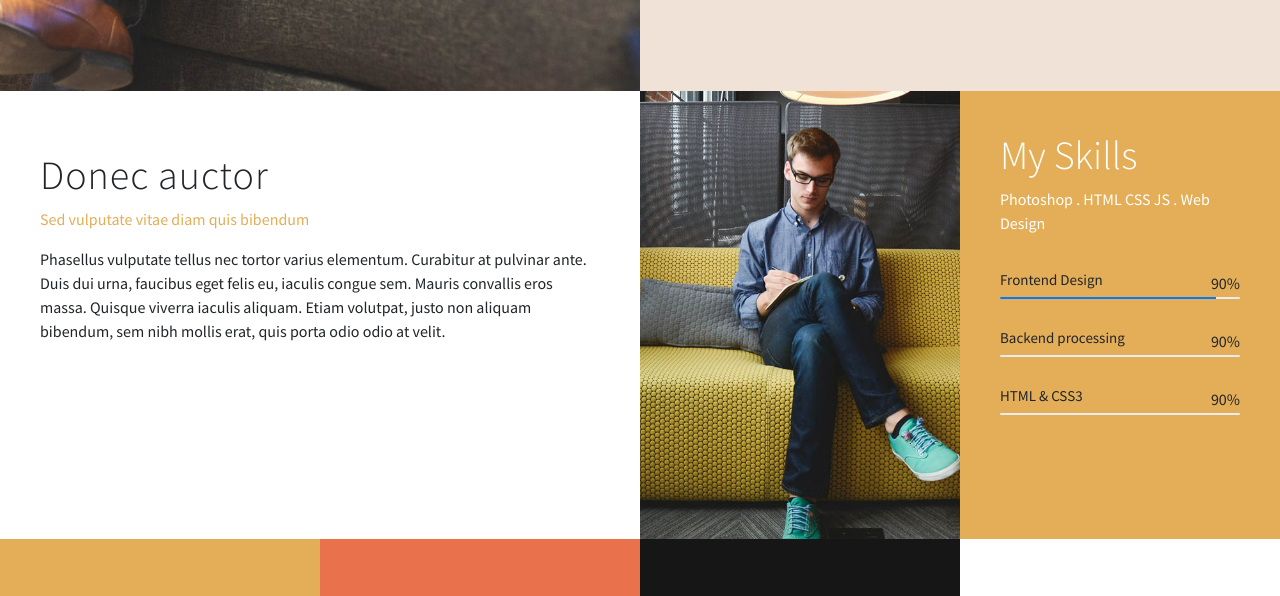
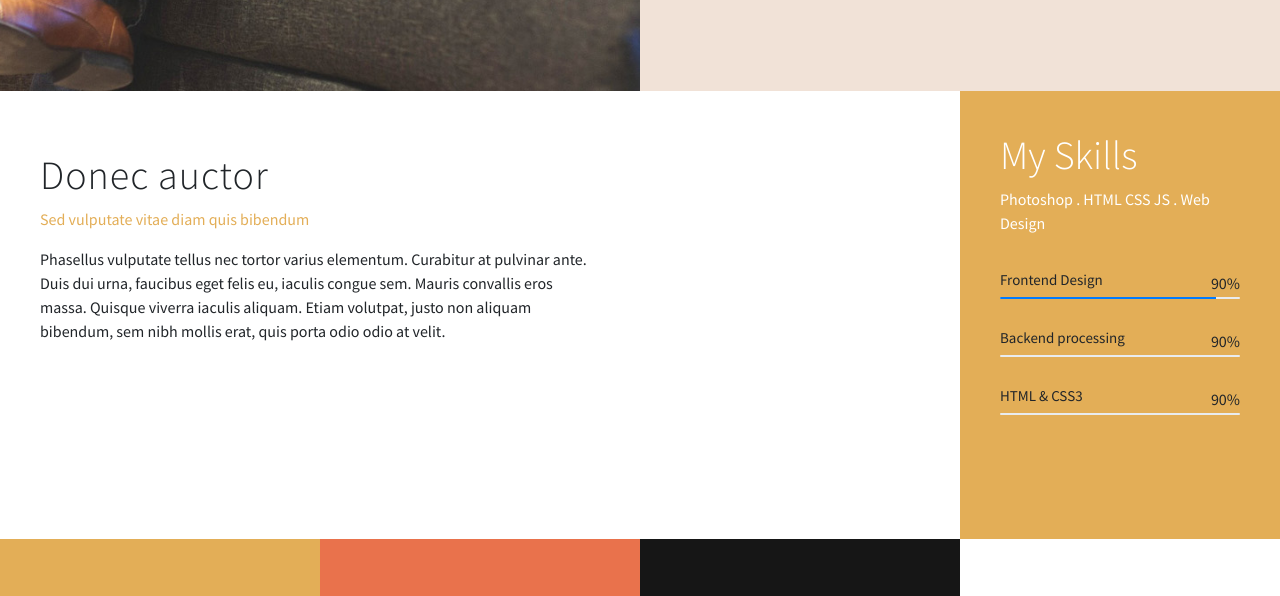
Before and after one commit to DjamalMatua/Stimulus, a plain HTML site: page index.html in a window 1280 px wide. Shown: the part 709-1305 px from the top of the page. Drawn offline with nearby package versions, Linux system fonts and the light colour scheme.

Commit message:
remove image

```diff
--- a/styles.less
+++ b/styles.less
@@ -171,7 +171,6 @@ p {
     }
 
     .progress-img {
-        background-image: url(images/about-img.jpg);
         background-size: cover;
         background-position: center;
         width: 100%;
```
